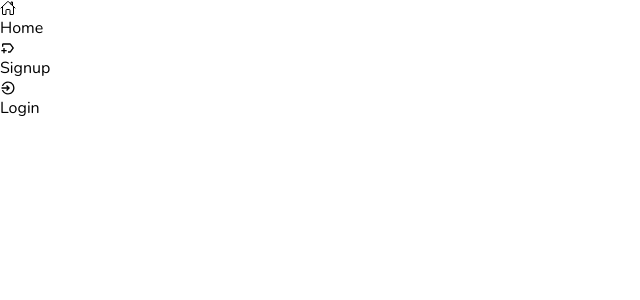
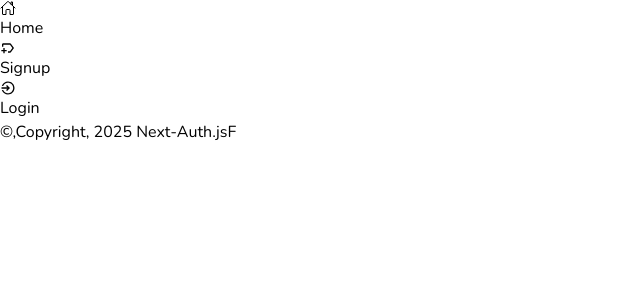
Before and after one commit to StevenMODIMO/next-authentication, a Next.js app: page / in a window 1280 px wide. Shown: the top 300 px of the page, without its empty margins (0-640 px from the left). Built offline with nearby package versions, Linux system fonts and the light colour scheme; no server answers.

Commit message:
next-authentication

```diff
--- a/src/app/layout.tsx
+++ b/src/app/layout.tsx
@@ -3,6 +3,7 @@
 import "./globals.css";
 import Header from "@/components/Header";
 import SessionProviderComponent from "@/components/SessionProvider";
+import Footer from "@/components/Footer";
 
 const nunito = Nunito({ subsets: ["latin"] });
 
@@ -22,6 +23,7 @@
         <SessionProviderComponent>
           <Header />
           {children}
+          <Footer />
         </SessionProviderComponent>
       </body>
     </html>
--- a/src/app/login/page.tsx
+++ b/src/app/login/page.tsx
@@ -11,7 +11,7 @@
   const session = await getServerSession(authOptions);
   if (session) redirect("/profile");
   return (
-    <div className="w-[90%] mx-auto md:mt-20">
+    <div className="w-[90%] mx-auto md:mt">
       <header className="text-center font-semibold my-4 text-xl">
         <h1>Log in to continue</h1>
       </header>
--- a/src/app/signup/page.tsx
+++ b/src/app/signup/page.tsx
@@ -12,7 +12,7 @@
   const session = await getServerSession(authOptions);
   if (session) redirect("/profile");
   return (
-    <div className="w-[90%] mx-auto md:mt-20">
+    <div className="w-[90%] mx-auto">
       <header className="text-center font-semibold my-4 text-xl">
         <h1>Get started now.</h1>
       </header>
--- /dev/null
+++ b/src/components/Footer.tsx
@@ -0,0 +1,9 @@
+"use client";
+
+export default function Footer() {
+  return (
+    <div className="text-center text-gray-500 font-semibold text-xm mt-24">
+      &copy;,Copyright, {new Date().getFullYear()} Next-Auth.jsF
+    </div>
+  );
+}
--- a/src/components/Login.tsx
+++ b/src/components/Login.tsx
@@ -44,7 +44,7 @@
       <form
         onSubmit={handleSubmit}
         onFocus={() => setError(null)}
-        className="flex flex-col gap-4 sm:w-96 sm:mx-auto"
+        className="flex flex-col gap-4 sm:w-96 sm:mx-auto sm:border sm:border-orange-40 sm:rounded-2xl sm:p-6 hover:border-2"
       >
         <label
           htmlFor="email"
--- a/src/components/Signup.tsx
+++ b/src/components/Signup.tsx
@@ -69,7 +69,7 @@
       <form
         onSubmit={handleSubmit}
         onFocus={() => setError(null)}
-        className="flex flex-col gap-4 sm:w-96 sm:mx-auto"
+        className="flex flex-col gap-4 sm:w-96 sm:mx-auto sm:border sm:border-orange-40 sm:rounded-2xl sm:p-6 hover:border-2"
       >
         {preview && (
           <img
```
